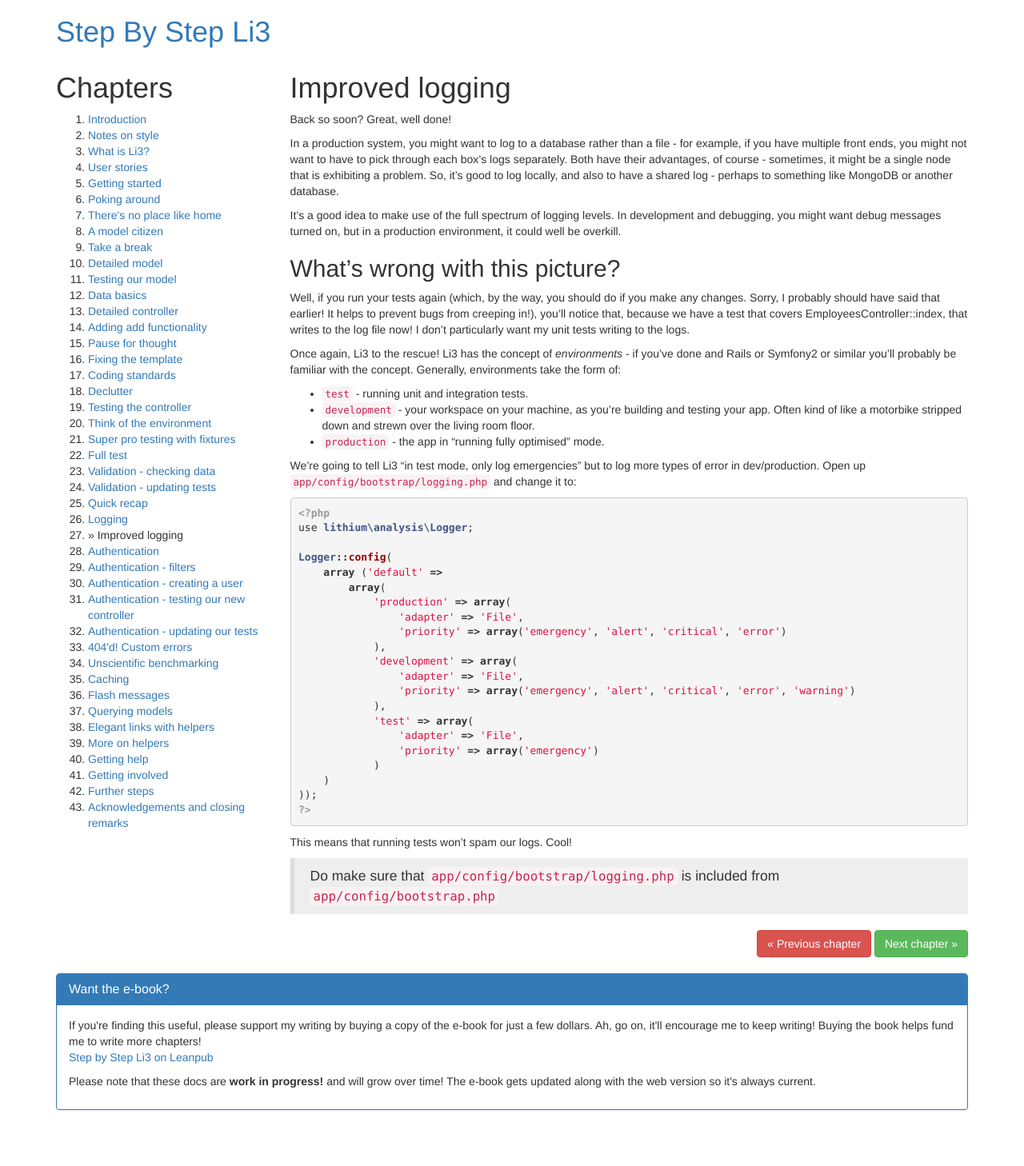
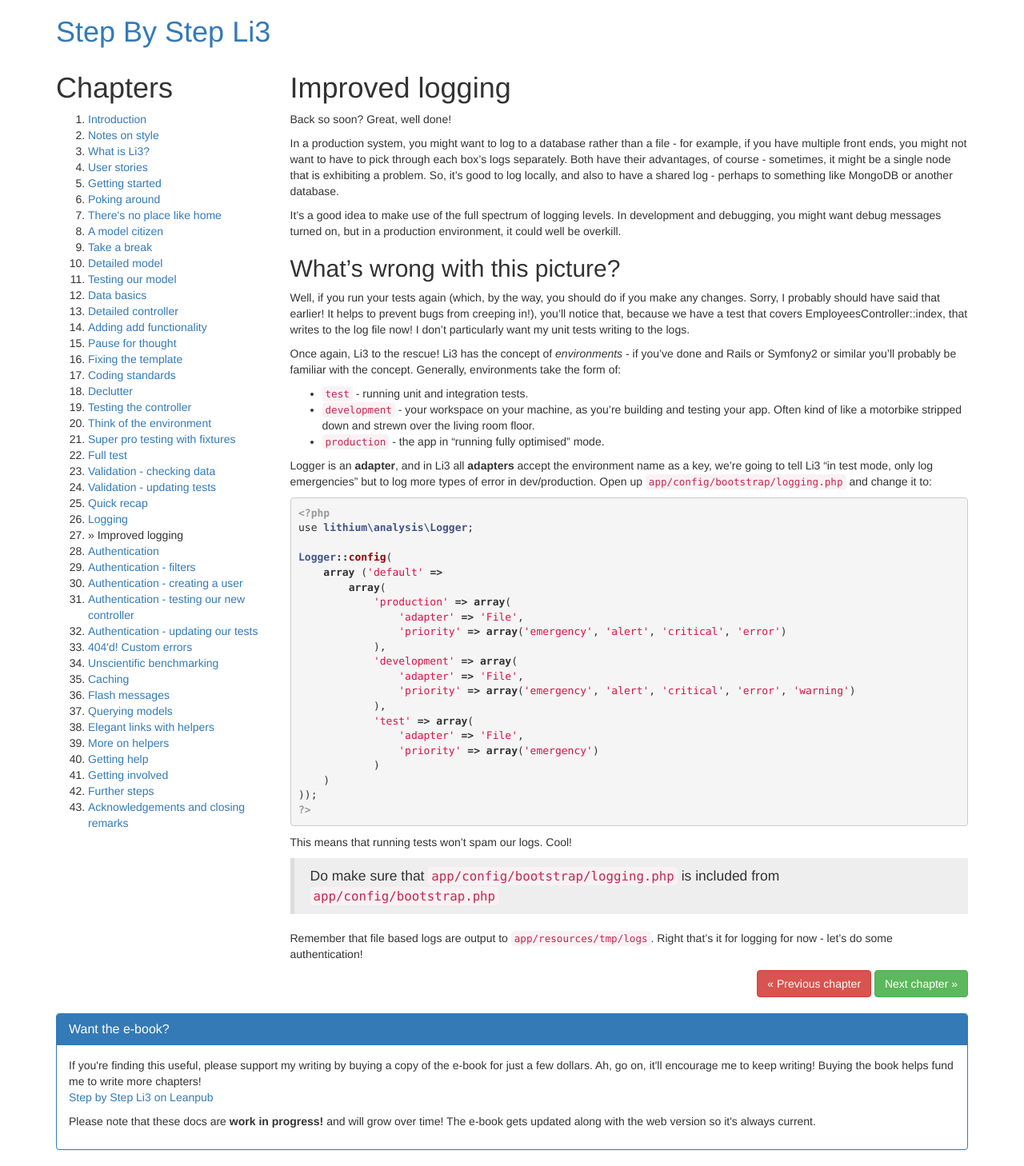
Before and after one commit to gavD/step-by-step-web-apps-with-lithium-php, a Jekyll site: the page built from _posts/2011-03-01-improved-logging.markdown, in a window 1280 px wide. Shown: the whole page at 80% size. Built offline with Jekyll 4.4.1, drawn with Linux system fonts in a browser that asks for light colours; nearby versions of some CDN libraries; Markdown is read by kramdown in place of the engine named in the settings; before the commit the page ends 1408 px from its top, so only the background shows below that.

```diff
--- a/_posts/2011-03-01-improved-logging.markdown
+++ b/_posts/2011-03-01-improved-logging.markdown
@@ -19,7 +19,7 @@
 * `development` - your workspace on your machine, as you're building and testing your app. Often kind of like a motorbike stripped down and strewn over the living room floor.
 * `production` - the app in "running fully optimised" mode.
 
-We're going to tell Li3 "in test mode, only log emergencies" but to log more types of error in dev/production. Open up `app/config/bootstrap/logging.php` and change it to:
+Logger is an **adapter**, and in Li3 all **adapters** accept the environment name as a key, we're going to tell Li3 "in test mode, only log emergencies" but to log more types of error in dev/production. Open up `app/config/bootstrap/logging.php` and change it to:
 
 {% highlight php %}
 <?php
@@ -48,3 +48,5 @@
 This means that running tests won't spam our logs. Cool!
 
 > Do make sure that `app/config/bootstrap/logging.php` is included from `app/config/bootstrap.php`
+
+Remember that file based logs are output to `app/resources/tmp/logs`. Right that's it for logging for now - let's do some authentication!
```
